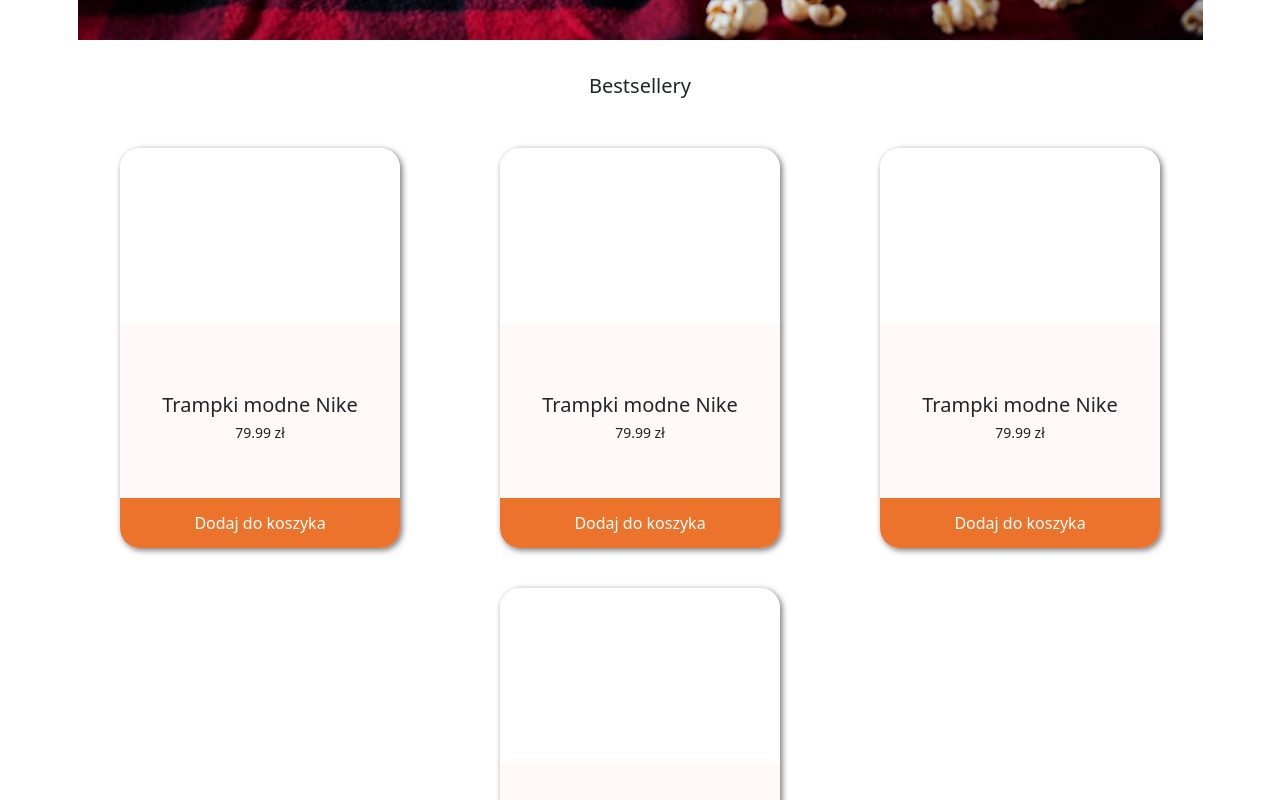
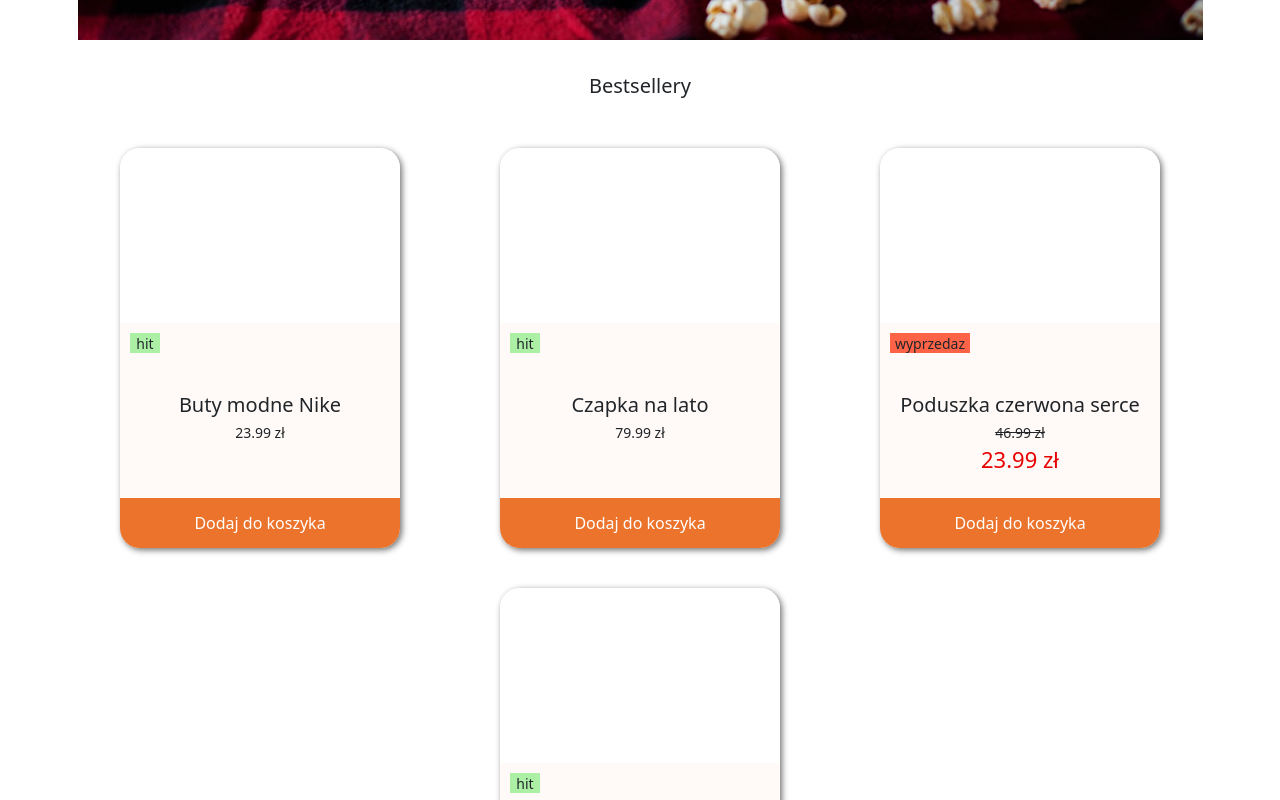
Before and after one commit to MilaKropeczka/ForHome-Shop-Online, a React (Create React App) app: page / in a window 1280 px wide. Shown: the part 820-1620 px from the top of the page. Built offline with nearby package versions, Linux system fonts and the light colour scheme.

Commit message:
main anim

```diff
--- a/src/components/Main/Box/Box.js
+++ b/src/components/Main/Box/Box.js
@@ -1,16 +1,23 @@
 import React from 'react';
 import styles from './Box.module.sass';
+import Col from 'react-bootstrap/Col';
 
-function Box() {
+function Box(props) {
 	return (
-		<div className={`${styles.box}`}>
-			<div className={styles.img}></div>
-			<div className={styles.main}>
-				<h4>Trampki modne Nike</h4>
-				<p>79.99 zł</p>
+		<Col>
+			<div className={`${styles.box}`}>
+				<div className={styles.img}></div>
+				<div className={styles.main}>
+					<p className={styles.status + ' ' + styles[props.status]}>
+						{props.status}
+					</p>
+					<h4>{props.title}</h4>
+					<p className={styles[props.statusFont]}>{props.price}</p>
+					<p className={styles.newPrice}>{props.newPrice}</p>
+				</div>
+				<div className={styles.buy}>Dodaj do koszyka</div>
 			</div>
-			<div className={styles.buy}>Dodaj do koszyka</div>
-		</div>
+		</Col>
 	);
 }
 
--- a/src/components/Main/Box/Box.module.sass
+++ b/src/components/Main/Box/Box.module.sass
@@ -23,11 +23,26 @@
     height: calc( 50% - 25px )
     background-color: $light
     text-align: center
+    position: relative
     h4
         font-size: 2em
         padding-top: 25%
     p
         font-size: 1.4em
+
+.status
+    position: absolute
+    height: 20px
+    top: 10px
+    left: 10px
+
+.hit
+    background-color: #abf0a4
+    width: 30px
+
+.wyprzedaz
+    width: 80px
+    background-color: tomato
 
 .buy
     color: white
@@ -37,4 +52,13 @@
     background-color: $primary
     transition: color .2s
 .buy:hover
-    color: $grey
+    font-weight: 500
+
+.newPrice
+    color: #e80000
+    font-size: 2.2em !important
+    font-weight: 500
+    transform: translateY(-10px)
+
+.through
+    text-decoration: line-through !important
--- a/src/components/Main/Main.js
+++ b/src/components/Main/Main.js
@@ -13,18 +13,20 @@ function Main() {
 				</Col>
 			</Row>
 			<Row>
-				<Col>
-					<Box />
-				</Col>
-				<Col>
-					<Box />
-				</Col>
-				<Col>
-					<Box />
-				</Col>
-				<Col>
-					<Box />
-				</Col>
+				<Box status='hit' title='Buty modne Nike' price='23.99 zł' />
+				<Box status='hit' title='Czapka na lato' price='79.99 zł' />
+				<Box
+					status='wyprzedaz'
+					statusFont='through'
+					title='Poduszka czerwona serce'
+					price='46.99 zł'
+					newPrice='23.99 zł'
+				/>
+				<Box
+					status='hit'
+					title='Kubek termiczny love'
+					price='13.99 zł'
+				/>
 			</Row>
 		</Container>
 	);
```
